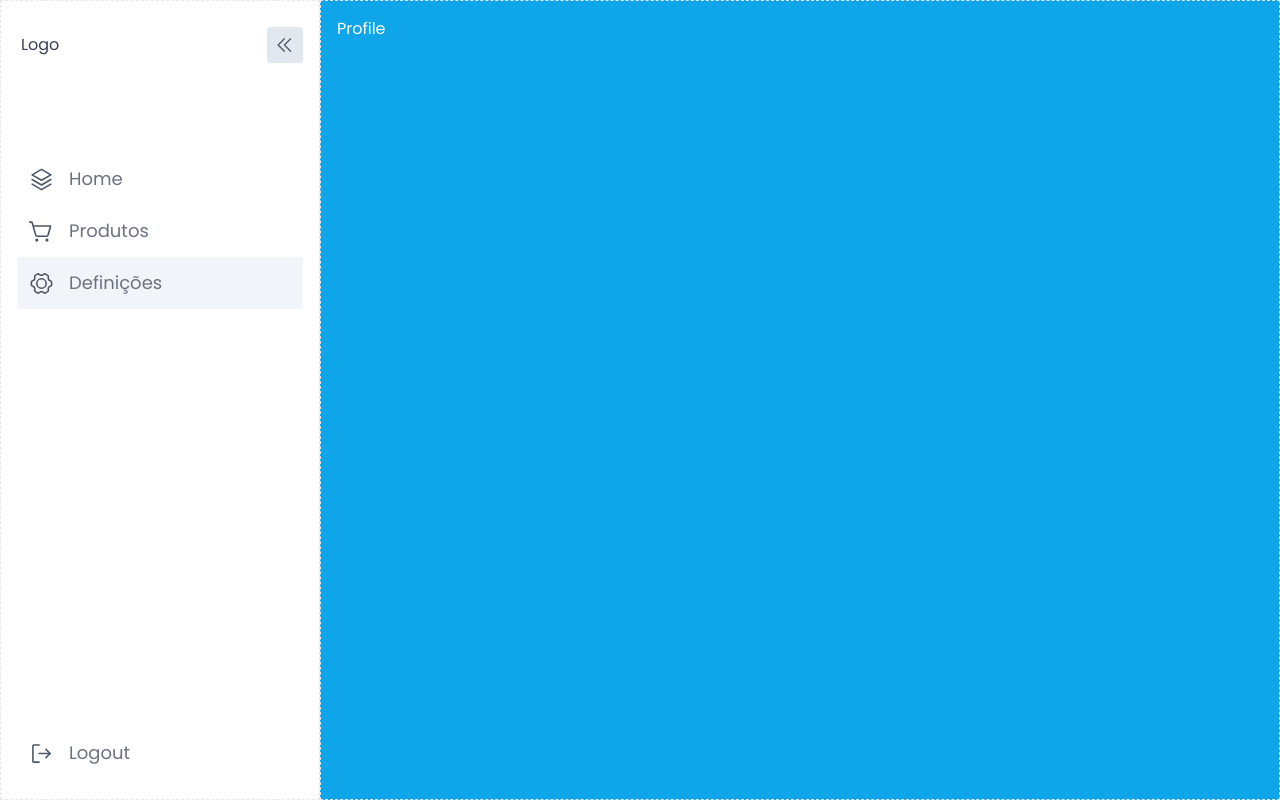
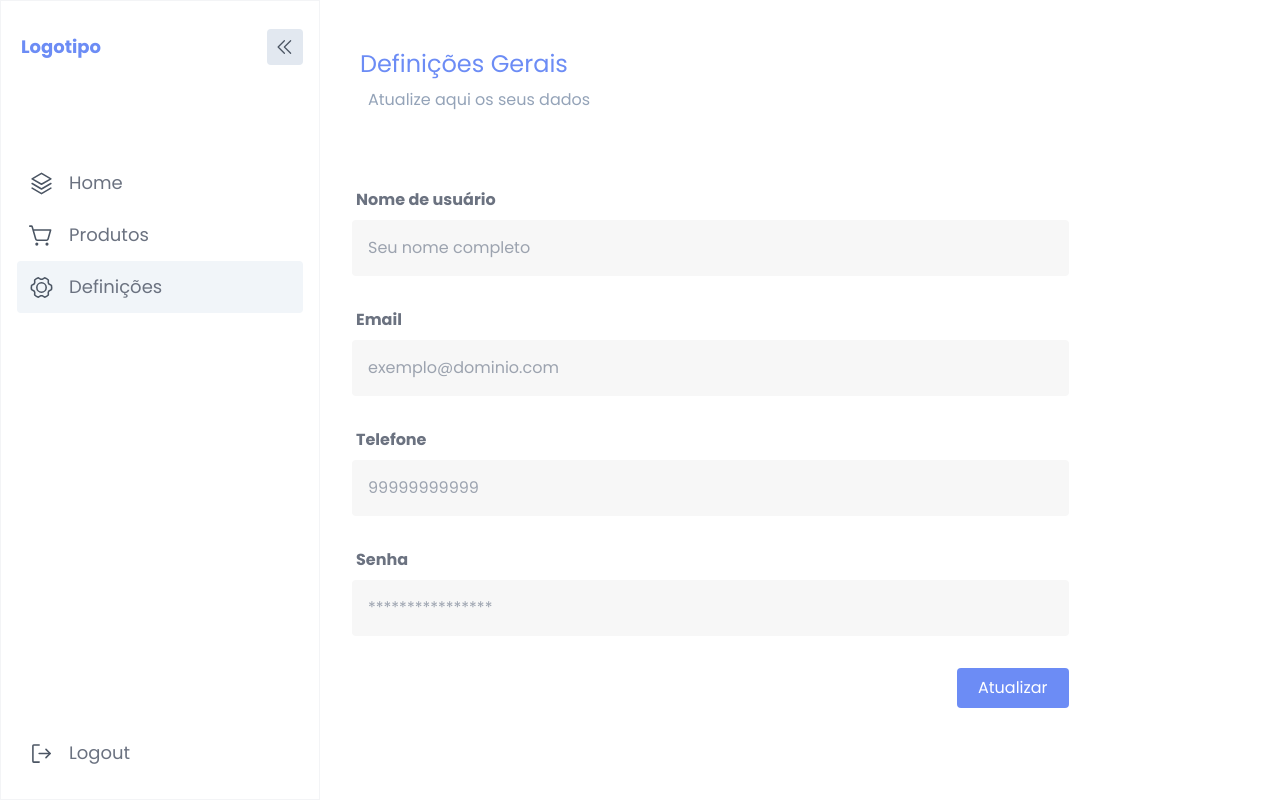
Before and after one commit to william3mm/Linha-de-Sintra-Frontend, a React (Vite) app: page /perfil in a window 1280 px wide. Built offline with nearby package versions, Linux system fonts and the light colour scheme.

Commit message:
feat: profile page done

```diff
--- a/src/components/Layout.tsx
+++ b/src/components/Layout.tsx
@@ -9,7 +9,7 @@ const Layout: React.FC<props> = ({children}) => {
     return (
         <div className='h-screen flex justify-start'>
             <Sidebar />
-            <div className='bg-sky-500 flex-1 p-4 text-white border border-dashed'>
+            <div className='bg-white flex-1 p-4 text-white  '>
                 {children}
             </div>
         </div>
--- a/src/components/Sidebar.tsx
+++ b/src/components/Sidebar.tsx
@@ -25,7 +25,7 @@ const cleaLocation = () =>{
     setToogleSidebarCollapse(!toogleSidebarCollapse)
   }
   const collapseSidebarClass = toogleSidebarCollapse ? `mt-2 text-lg font-medium text-blue-200 ` : `mt-2 text-lg font-medium text-blue-200 hidden `;
-  const wrapperSidebarClass = toogleSidebarCollapse ? `h-screen px-4  pt-8 pb-4 bg-white flex flex-col justify-between border border-dashed w-80` : `h-screen px-4  pt-8 pb-4 bg-white flex flex-col border border-dashed w-20`;
+  const wrapperSidebarClass = toogleSidebarCollapse ? `h-screen px-4  pt-8 pb-4 bg-white flex flex-col justify-between border  w-80` : `h-screen px-4  pt-8 pb-4 bg-white flex flex-col border border-dashed w-20`;
   const router = window.location;
   const activeMenu = useMemo(() => menuItems.find(menu => menu.link === router.pathname), [router.pathname])
   const getNavItemClasses = (menu: menuItems | {}) => {
@@ -33,11 +33,11 @@ const cleaLocation = () =>{
   }
 
   return (
-    <div className={`${wrapperSidebarClass} ease-in-out duration-300`} onMouseEnter={onMouseOver} onMouseLeave={onMouseOver}>
+    <div className={`${wrapperSidebarClass} ease-in-out duration-300 border-r border-gray-100`} onMouseEnter={onMouseOver} onMouseLeave={onMouseOver}>
       <div className=' flex flex-col'>
         <div className='flex items-center justify-between relative'>
-          <div className='flex items-center pl-1 gap-4 text-gray-700'>
-            Logo
+          <div className={`flex items-center pl-1 gap-4 text-[#6C8CF5] text-lg font-extrabold ${!toogleSidebarCollapse? "hidden":""}`}>
+          Logotipo
             <span className={collapseSidebarClass}>
             </span>
           </div>
--- a/src/pages/Home.tsx
+++ b/src/pages/Home.tsx
@@ -1,11 +1,14 @@
 
 //import { XIcon } from '@heroicons/react/outline'
+
+import Layout from "../components/Layout";
 
 export function Home() {
 
     return (
-        <div className=''>
-           <h1>home</h1>
+        <div className="text-black">
+
+        Home
         </div>
     )
 }
--- a/src/pages/Products.tsx
+++ b/src/pages/Products.tsx
@@ -4,7 +4,12 @@ import Layout from '../components/Layout';
 // import { Container } from './styles';
 
 const Products: React.FC = () => {
-  return <Layout>Products</Layout>;
+  return <Layout >
+    <div className="text-black">
+
+    Products
+    </div>
+    </Layout>;
 }
 
 export default Products;
--- a/src/pages/Profile.tsx
+++ b/src/pages/Profile.tsx
@@ -4,7 +4,45 @@ import Layout from '../components/Layout';
 // import { Container } from './styles';
 
 const Profile: React.FC = () => {
-  return <Layout>Profile</Layout>;
+  return (
+    <Layout>
+      <div className='h-screnn flex flex-col gap-4 text-gray-900 p-4 '>
+        <div>
+          <header className='py-4 px-2'>
+            <h1 className='text-2xl font-normal text-[#6C8CF5]'>Definições Gerais</h1>
+            <span className='text-slate-400 mt-2 ml-2 block'>Atualize aqui os seus dados</span>
+          </header>
+        </div>
+        <div className='flex items-center mt-8'>
+          <form action="" className='w-4/5 mt-3'>
+            <div className='flex flex-col gap-8'>
+              <span className='flex flex-col text-gray-500'>
+                <label htmlFor="nome" className='font-semibold mb-2 ml-1'>Nome de usuário </label>
+                <input type="text" name="" id="nome" className='bg-[#F7F7F7] focus-visible:outline-[#6f51f7de]  text-[#656565] p-4 gap-0 rounded' placeholder='Seu nome completo' />
+              </span>
+              <span className='flex flex-col text-gray-500 '>
+                <label htmlFor="email" className='font-semibold mb-2 ml-1'>Email </label>
+                <input type="email" name="" id="email" className='bg-[#F7F7F7] focus-visible:outline-[#6f51f7de] text-[#656565] p-4 rounded' placeholder='exemplo@dominio.com' />
+              </span>
+              <span className='flex flex-col text-gray-500'>
+                <label htmlFor="telefone" className='font-semibold mb-2 ml-1'>Telefone </label>
+                <input type="tel" name="" id="telefone" className='bg-[#F7F7F7] focus-visible:outline-[#6f51f7de] text-[#656565] p-4 rounded' placeholder='99999999999' />
+              </span>
+              <span className='flex flex-col text-gray-500'>
+                <label htmlFor="senha" className='font-semibold mb-2 ml-1'>Senha </label>
+                <input type="password" name="" id="senha" className='bg-[#F7F7F7] focus-visible:outline-[#6f51f7de] text-[#656565] p-4 rounded' placeholder='****************' />
+              </span>
+              <button
+                type="button"
+                className="font-medium text-white bg-[#6C8CF5] p-2 rounded self-end hover:bg-[#5275e7] w-28"
+              >
+                Atualizar
+              </button>
+            </div>
+          </form>
+        </div>
+      </div>
+    </Layout>);
 }
 
 export default Profile;
```
